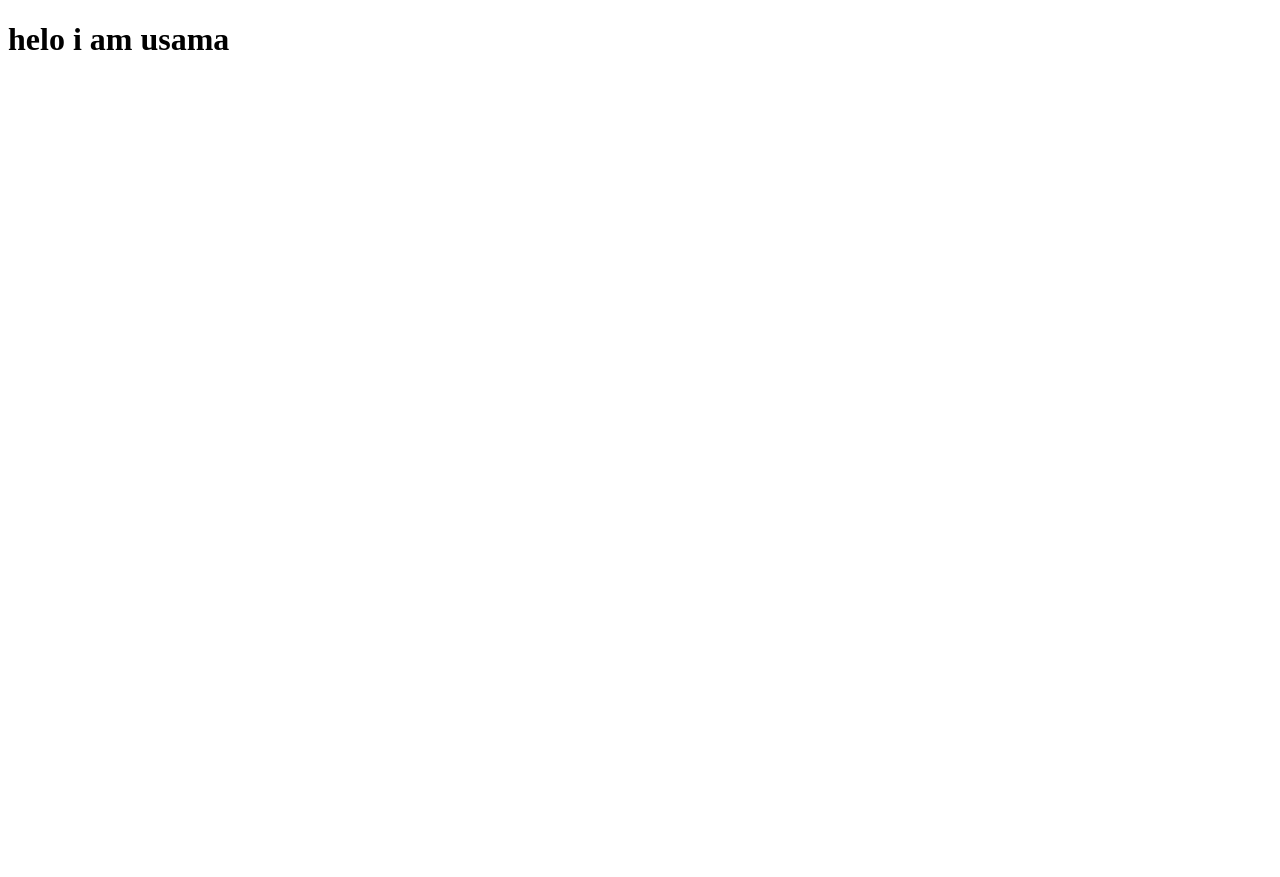
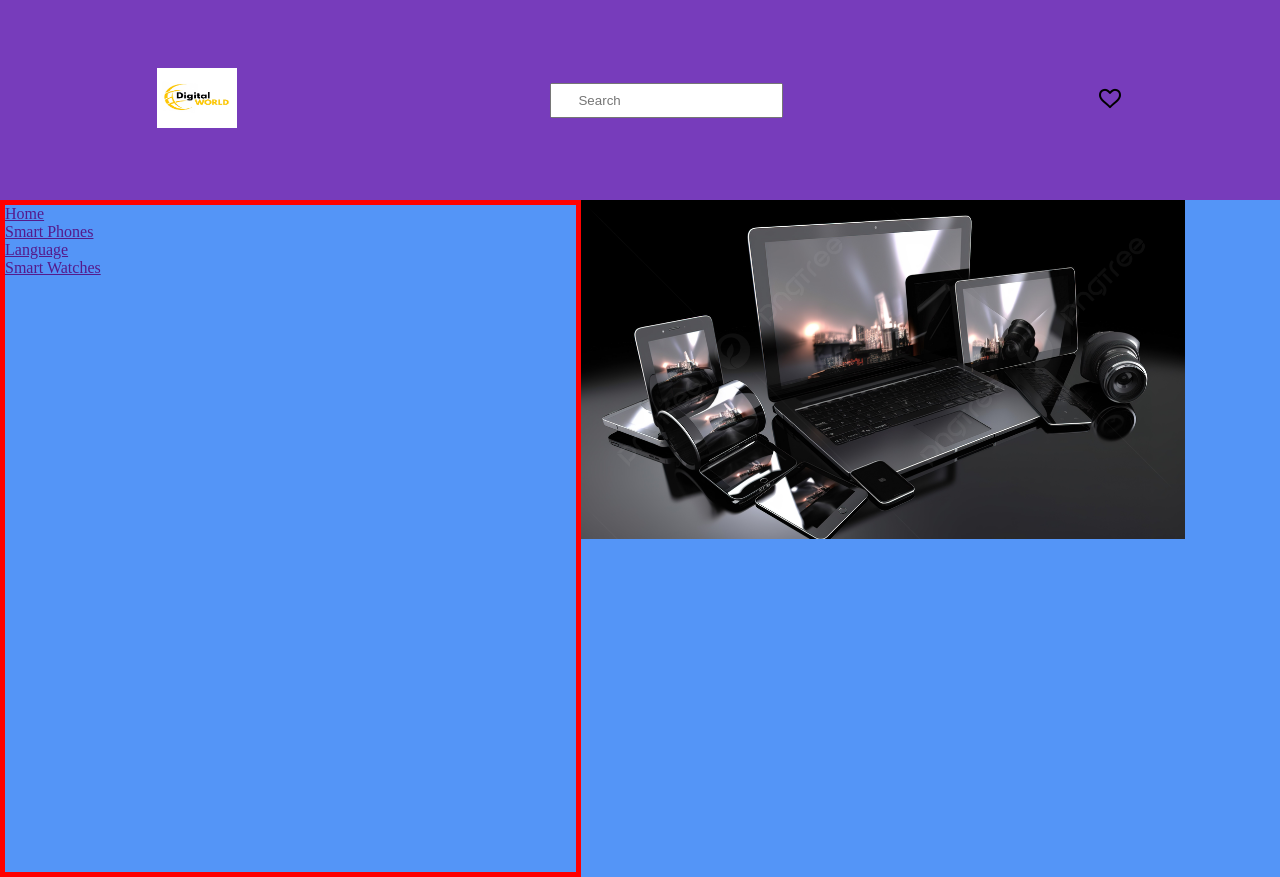
Before and after one commit to Usama-khanx/html-css-task-05, a plain HTML site: page index.html in a window 1280 px wide. Before the commit the page ends 800 px from the top, so only its background shows below. Drawn offline with Linux system fonts and the light colour scheme.

Commit message:
menu aur nichay waley section per kam jari hai

```diff
--- a/index.html
+++ b/index.html
@@ -4,11 +4,34 @@
     <meta charset="UTF-8">
     <meta name="viewport" content="width=device-width, initial-scale=1.0">
     <title>Store</title>
+    <link rel="stylesheet" href="./style/style.css">
 </head>
 <body>
-    <h1>helo i am usama
+    <header class="header-section1">
+        <div>
+            <img src="./images/icons/digitalWorld.png" alt="" id="digitalImagelogo">
+        </div>
+        <div>
+            <input type="search" placeholder="Search" class="search">
+            <!-- <img src="./images/icons/search.gif" alt="" class="search-icon"> -->
+        </div>
+        <div>
+    <img src="./images/icons/heart1.png" alt="">
+        </div>
+    </header>
 
-    </h1>
+    <section class="section-2">
 
+         <ul class="menu-items">
+            <li><a href="">Home</a></li>
+            <li><a href="">Smart Phones</a></li>
+            <li><a href="">Language</a></li>
+            <li><a href="">Smart Watches</a></li>
+         </ul>
+
+        <div class="mobileandpc">
+<img src="./images/mobileandpc.jpg" alt="" id="mobileandpc">
+        </div>
+    </section>
 </body>
 </html>
--- /dev/null
+++ b/style/style.css
@@ -0,0 +1,49 @@
+*{
+    padding: 0;
+    margin: 0;
+    box-sizing: border-box;
+}
+.header-section1{
+    background-color: #773cbb;
+    display: flex;
+    justify-content: space-around;
+    height: 25vh;
+    align-items: center;
+}
+body{
+    background-color: #5495f7;
+}
+#digitalImagelogo
+{
+    width: 80px;
+    height: 60px;
+
+}
+
+.search{
+  padding: 8px 26px;
+}
+/* .search-icon{
+    position: absolute;
+    left: 0px;
+} */
+
+
+/*  Section 2 start */
+
+.section-2{
+    display: grid;
+
+    grid-template-areas: 'menu-items menu-items menu-items menu-items menu-items   mobileandpc ';
+}
+.menu-items{
+grid-area: menu-items;
+border: 5px solid red;
+}
+.mobileandpc{
+    grid-area: mobileandpc;
+}
+#mobileandpc{
+   height: 50%;
+
+}
```
